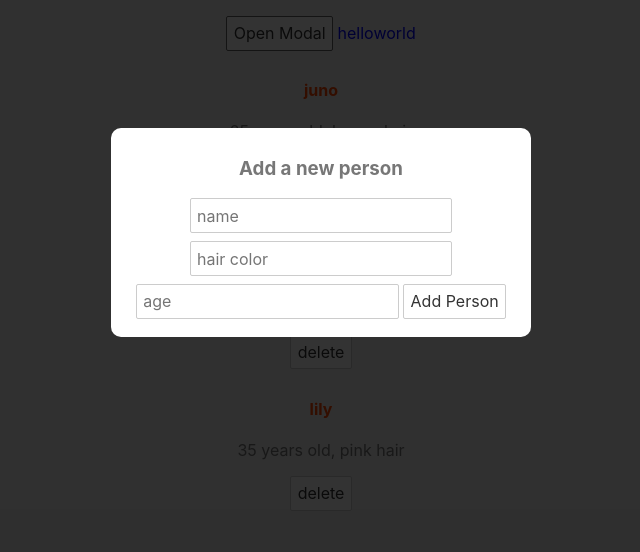
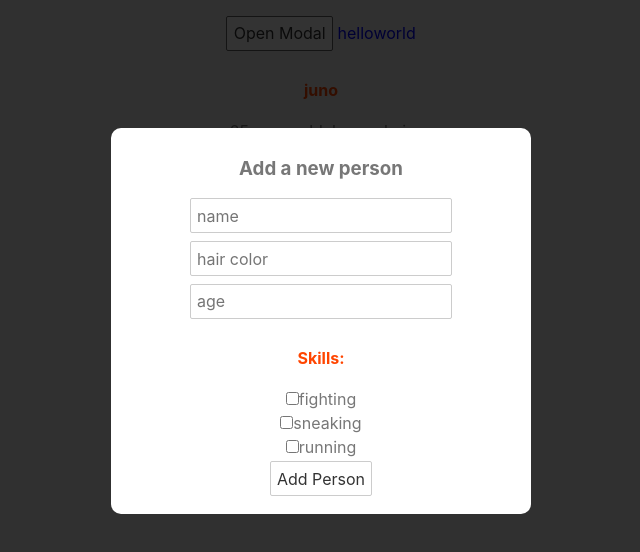
Before and after one commit to jy7123943/svelte-practice, a Svelte app: page / in a window 1280 px wide. Both pictures are taken after a click on the button "Open Modal". Shown: the top 552 px of the page, without its empty margins (319-959 px from the left). Built offline with nearby package versions, Linux system fonts and the light colour scheme.

Commit message:
Add checkbox in form

```diff
--- a/src/AddPersonForm.svelte
+++ b/src/AddPersonForm.svelte
@@ -2,9 +2,13 @@
   let name;
   let hairColor;
   let age;
+  // let fighting = false;
+  // let sneaking = false;
+  // let running = false;
+  let skills = [];
 
   const handleSubmit = () => {
-    console.log(name, hairColor, age);
+    console.log(name, hairColor, age, skills);
   };
 </script>
 
@@ -13,6 +17,25 @@
   <input type="text" placeholder="name" bind:value={name} />
   <input type="text" placeholder="hair color" bind:value={hairColor} />
   <input type="number" placeholder="age" bind:value={age} />
+  <h4>Skills:</h4>
+  <!-- <label>
+    <input type="checkbox" bind:checked={fighting} />fighting<br />
+  </label>
+  <label>
+    <input type="checkbox" bind:checked={sneaking} />sneaking<br />
+  </label>
+  <label>
+    <input type="checkbox"  bind:checked={running}/>running<br />
+  </label> -->
+  <label>
+    <input type="checkbox" bind:group={skills} value="fighting" />fighting<br />
+  </label>
+  <label>
+    <input type="checkbox" bind:group={skills} value="sneaking" />sneaking<br />
+  </label>
+  <label>
+    <input type="checkbox" bind:group={skills} value="running" />running<br />
+  </label>
   <button>Add Person</button>
 </form>
 
```
